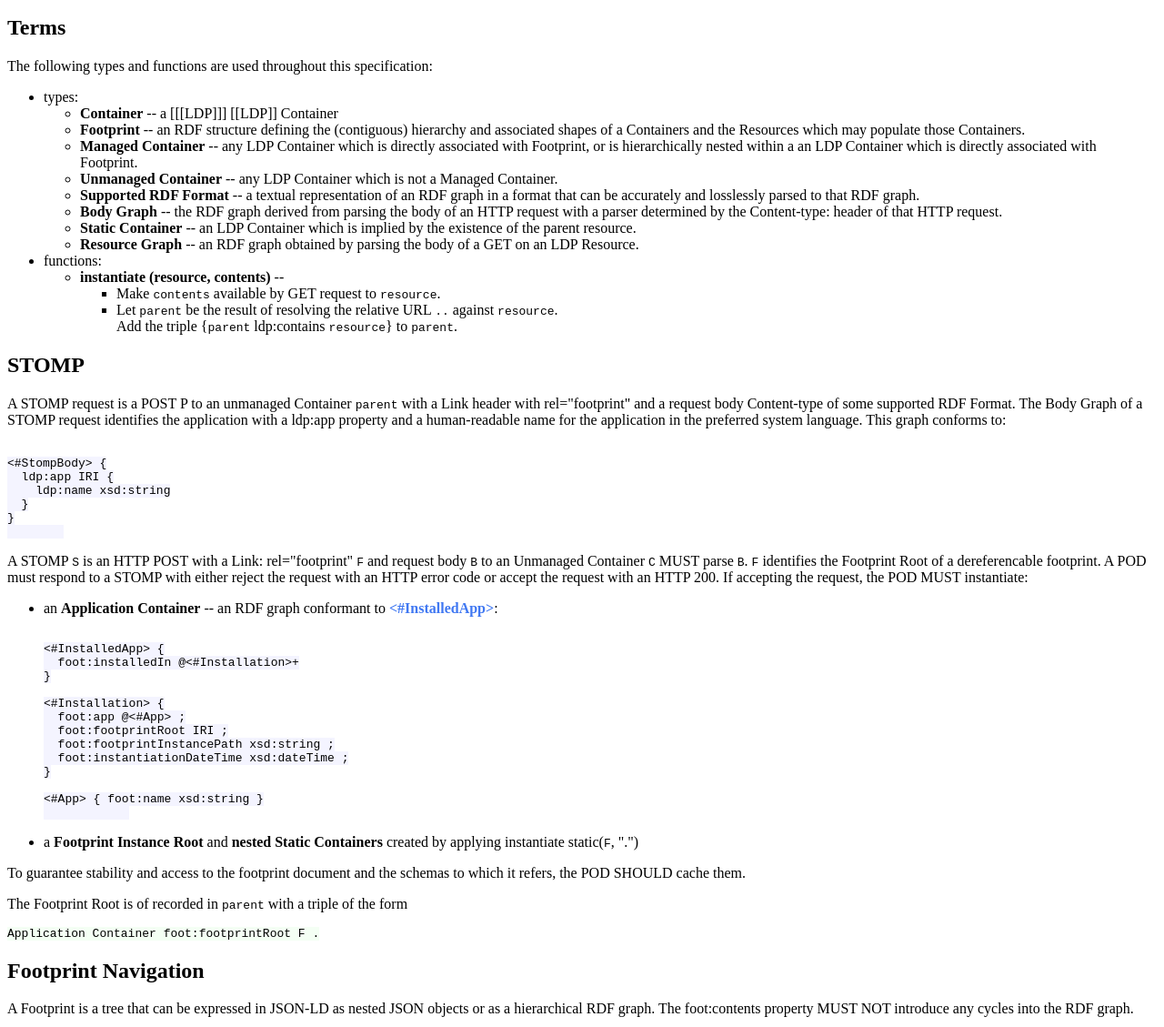
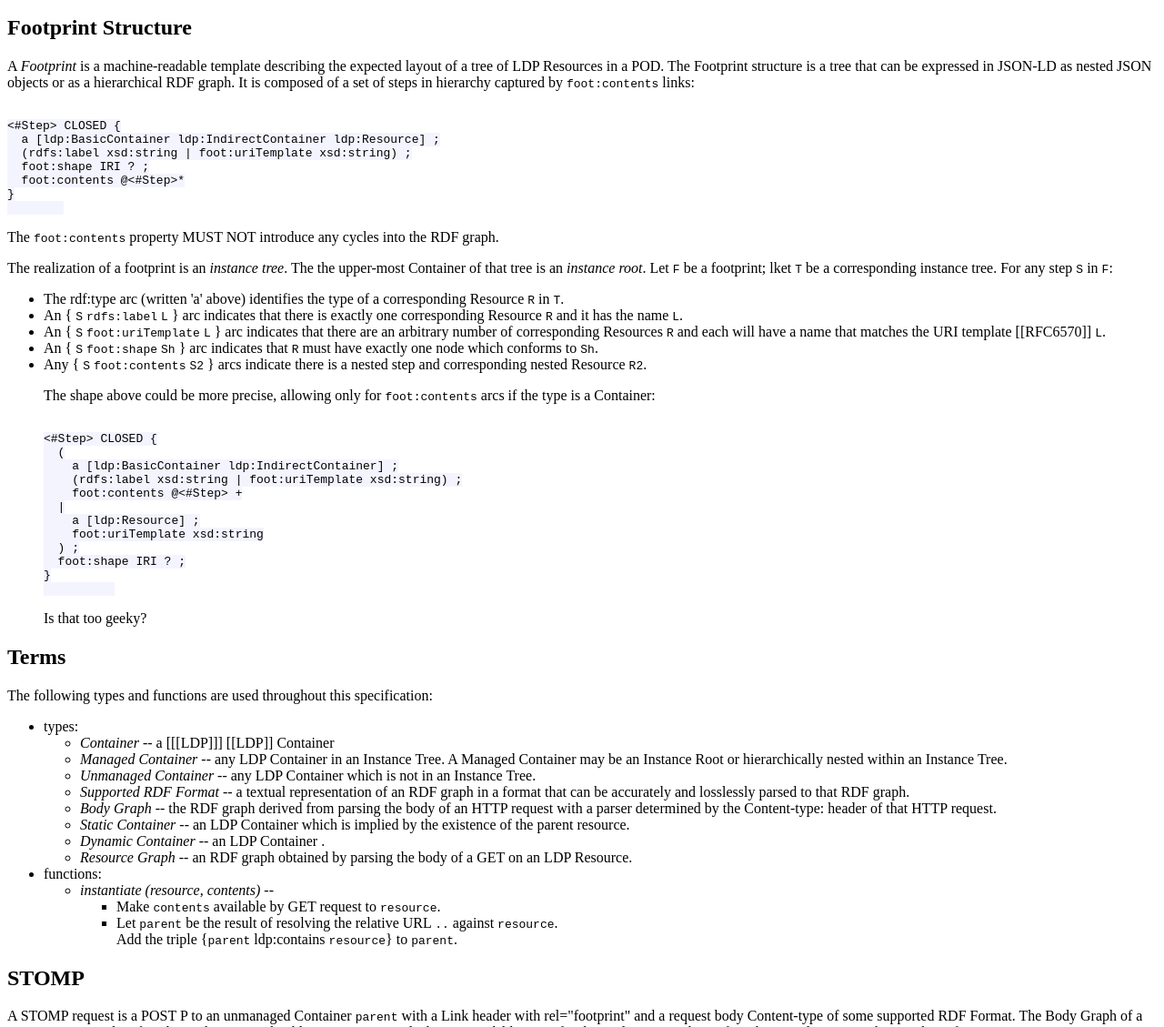
Before and after one commit to shapetrees/test-suite, a website: page spec.html in a window 1280 px wide. Shown: the part 89-1218 px from the top of the page at 91% size. Drawn offline with nearby package versions, Linux system fonts and the light colour scheme; a script that the page names is missing.

Commit message:
~ reorg spec

```diff
--- a/spec.html
+++ b/spec.html
@@ -47,6 +47,61 @@
       </p>
     </section>
 
+    <section id="structure">
+      <h2>Footprint Structure</h2>
+      <p>
+        A <dfn>Footprint</dfn> is a machine-readable template describing the expected layout of a tree of LDP Resources in a POD.
+        The Footprint structure is a tree that can be expressed in JSON-LD as nested JSON objects or as a hierarchical RDF graph.
+        It is composed of a set of steps in hierarchy captured by <code>foot:contents</code> links:
+      </p>
+      <div>
+        <pre><code class="shexc">
+&lt;#Step&gt; CLOSED {
+  a [ldp:BasicContainer ldp:IndirectContainer ldp:Resource] ;
+  (rdfs:label xsd:string | foot:uriTemplate xsd:string) ;
+  foot:shape IRI ? ;
+  foot:contents @&lt;#Step&gt;*
+}
+        </code></pre>
+      </div>
+      <p>
+        The <code>foot:contents</code> property MUST NOT introduce any cycles into the RDF graph.
+      </p>
+      <p>
+        The realization of a <a>footprint</a> is an <dfn>instance tree</dfn>.
+        The the upper-most Container of that tree is an <dfn>instance root</dfn>.
+        Let <code>F</code> be a <a>footprint</a>; lket <code>T</code> be a corresponding <a>instance tree</a><!-- ; let <code>R</code> be its <a>instance root</a> -->.
+        For any step <code>S</code> in <code>F</code>:
+      </p>
+      <ul>
+        <li>The rdf:type arc (written 'a' above) identifies the type of a corresponding Resource <code>R</code> in <code>T</code>.</li>
+        <li>An { <code>S</code> <code>rdfs:label</code> <code>L</code> } arc indicates that there is exactly one corresponding Resource <code>R</code> and it has the name <code>L</code>.</li>
+        <li>An { <code>S</code> <code>foot:uriTemplate</code> <code>L</code> } arc indicates that there are an arbitrary number of corresponding Resources <code>R</code> and each will have a name that matches the URI template [[RFC6570]] <code>L</code>.</li>
+        <li>An { <code>S</code> <code>foot:shape</code> <code>Sh</code> } arc indicates that <code>R</code> must have exactly one node which conforms to <code>Sh</code>.</li>
+        <li>Any { <code>S</code> <code>foot:contents</code> <code>S2</code> } arcs indicate there is a nested step and corresponding nested Resource <code>R2</code>.
+        <div class="issue">
+          <p>
+            The shape above could be more precise, allowing only for <code>foot:contents</code> arcs if the type is a Container:
+          </p>
+          <pre><code class="shexc">
+&lt;#Step&gt; CLOSED {
+  (
+    a [ldp:BasicContainer ldp:IndirectContainer] ;
+    (rdfs:label xsd:string | foot:uriTemplate xsd:string) ;
+    foot:contents @&lt;#Step&gt; +
+  |
+    a [ldp:Resource] ;
+    foot:uriTemplate xsd:string
+  ) ;
+  foot:shape IRI ? ;
+}
+          </code></pre>
+          <p>Is that too geeky?</p>
+        </div>
+        </li>
+      </ul>
+    </section>
+
     <section id="terms">
       <h2>Terms</h2>
       <p>
@@ -55,19 +110,19 @@
       <ul>
         <li>types:
         <ul>
-          <li><b>Container</b> -- a [[[LDP]]] [[LDP]] Container</li>
-          <li><b>Footprint</b> -- an RDF structure defining the (contiguous) hierarchy and associated shapes of a Containers and the Resources which may populate those Containers.</li>
-          <li><b>Managed Container</b> -- any LDP Container which is directly associated with Footprint, or is hierarchically nested within a an LDP Container which is directly associated with Footprint.</li>
-          <li><b>Unmanaged Container</b> -- any LDP Container which is not a Managed Container.</li>
-          <li><b>Supported RDF Format</b> -- a textual representation of an RDF graph in a format that can be accurately and losslessly parsed to that RDF graph.</li>
-          <li><b>Body Graph</b> -- the RDF graph derived from parsing the body of an HTTP request with a parser determined by the Content-type: header of that HTTP request.</li>
-          <li><b>Static Container</b> -- an LDP Container which is implied by the existence of the parent resource.</li>
-          <li><b>Resource Graph</b> -- an RDF graph obtained by parsing the body of a GET on an LDP Resource.</li>
+          <li><dfn>Container</dfn> -- a [[[LDP]]] [[LDP]] Container</li>
+          <li><dfn>Managed Container</dfn> -- any LDP Container in an <a>Instance Tree</a>. A Managed Container may be an <a>Instance Root</a> or hierarchically nested within an <a>Instance Tree</a>.</li>
+          <li><dfn>Unmanaged Container</dfn> -- any LDP Container which is not in an <a>Instance Tree</a>.</li>
+          <li><dfn>Supported RDF Format</dfn> -- a textual representation of an RDF graph in a format that can be accurately and losslessly parsed to that RDF graph.</li>
+          <li><dfn>Body Graph</dfn> -- the RDF graph derived from parsing the body of an HTTP request with a parser determined by the Content-type: header of that HTTP request.</li>
+          <li><dfn>Static Container</dfn> -- an LDP Container which is implied by the existence of the parent resource.</li>
+          <li><dfn>Dynamic Container</dfn> -- an LDP Container .</li>
+          <li><dfn>Resource Graph</dfn> -- an RDF graph obtained by parsing the body of a GET on an LDP Resource.</li>
         </ul>
         </li>
         <li>functions:
         <ul>
-          <li><b>instantiate (resource, contents)</b> --
+          <li><dfn>instantiate (resource, contents)</dfn> --
           <ul>
             <li>Make <code>contents</code> available by GET request to <code>resource</code>.</li>
             <li>Let <code>parent</code> be the result of resolving the relative URL <code>..</code> against <code>resource</code>.<br/>
@@ -103,7 +158,7 @@
       </p>
       <ul>
         <li>
-          an <b>Application Container</b> -- an RDF graph conformant to <span class="hljs-name">&lt;#InstalledApp&gt;</span>:
+          an <dfn>Application Container</dfn> -- an RDF graph conformant to <span class="hljs-name">&lt;#InstalledApp&gt;</span>:
           <div>
             <pre><code class="shexc">
 &lt;#InstalledApp&gt; {
@@ -123,7 +178,7 @@
         </li>
         <li>
           <p>
-            a <b>Footprint Instance Root</b> and <b>nested Static Containers</b> created by applying <a>instantiate static</a>(<code>F</code>, ".")
+            a <a>Instance Root</a> and <b>nested Static Containers</b> created by applying <a>instantiate static</a>(<code>F</code>, ".")
           </p>
           <!-- div>
             <pre><code class="shexc">
@@ -142,28 +197,22 @@
       <p>
         To guarantee stability and access to the footprint document and the schemas to which it refers, the POD SHOULD cache them.
       </p>
-      <p>
-        The Footprint Root is of recorded in <code>parent</code> with a triple of the form
-      </p>
-      <pre><code class="turtle nohighlight"><code>Application Container</code> foot:footprintRoot <code>F</code> .</code></pre>
+      <section>
+        <h3>Footprint Indexing</h3>
+        <p id="indexFootprintRoot">
+          The Footprint Root is of recorded in <code>parent</code> with a triple of the form
+        </p>
+        <pre>{<code class="turtle nohighlight"><code>ApplicationContainer</code> foot:footprintRoot <code>F</code> .</code>}</pre>
+        <p class="issue">
+          <b>footprint index scope</b> -- This assumes that the index scope is e.g. a <code>/Shared</code> Container.
+          We could make it wider, specifying e.g. a <code>/SystemFootprintIndex</code>.
+          We could also abstract the index scope, making it configurable for different AppStores.
+        </p>
+      </section>
     </section>
 
     <section>
       <h2>Footprint Navigation</h2>
-      <p>
-        A Footprint is a tree that can be expressed in JSON-LD as nested JSON objects or as a hierarchical RDF graph.
-        The foot:contents property MUST NOT introduce any cycles into the RDF graph.
-      </p>
-      <div>
-        <pre><code class="shexc">
-&lt;#Step&gt; CLOSED {
-  a [ldp:BasicContainer ldp:Resource ldp:IndirectContainer] ;
-  (rdfs:label xsd:string | foot:uriTemplate xsd:string)? ;
-  foot:shape IRI ? ;
-  foot:contents @&lt;#Step&gt;*
-}
-        </code></pre>
-      </div>
       <p>
         The Footprint describes instances which are hierarchies in an LDP Container hierarchy.
         Every Managed Container expresses these data for navigation purposes:
```
